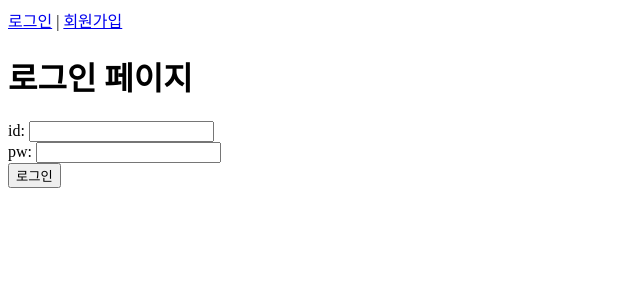
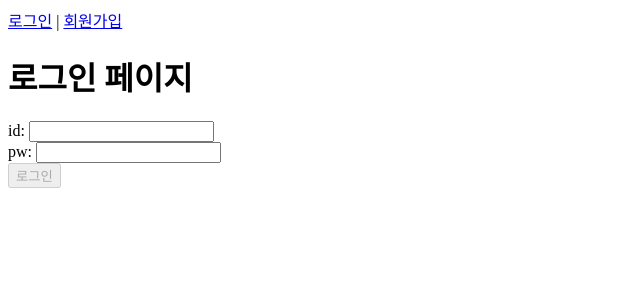
Before and after one commit to nakedthunder/vue-endgame, a Vue app in the folder vue-til/: page /login in a window 1280 px wide. Shown: the top 300 px of the page, without its empty margins (0-640 px from the left). Built offline with nearby package versions, Linux system fonts and the light colour scheme.

Commit message:
add validate email and check empty pwd

```diff
--- a/vue-til/src/components/LoginForm.vue
+++ b/vue-til/src/components/LoginForm.vue
@@ -8,13 +8,16 @@
       <label for="password">pw: </label>
       <input type="text" id="password" v-model="password" />
     </div>
-    <button type="submit">로그인</button>
+    <button :disabled="!isUsernameValid || !password" type="submit">
+      로그인
+    </button>
     <p>{{ logMessage }}</p>
   </form>
 </template>
 
 <script>
 import { loginUser } from '@/api/index';
+import { validateEmail } from '@/utils/validation';
 export default {
   data() {
     return {
@@ -24,8 +27,15 @@ export default {
       logMessage: '',
     };
   },
+  computed: {
+    isUsernameValid() {
+      return validateEmail(this.username);
+    },
+  },
   methods: {
     async submitForm() {
+      try {
+        //필요한 로직
         const userData = {
           username: this.username,
           password: this.password,
@@ -35,6 +45,15 @@ export default {
         console.log(data.user.username);
         this.logMessage = `${data.user.username} 님 환영합니다.`;
         this.initForm();
+      } catch (error) {
+        //에러 핸들링한 코드
+        //Network > response
+        // console.log(error.ressponse); 에러로그 메세지를 담아 노출
+        this.logMessage = error.response.data;
+      } finally {
+        //사용하는 곳이 중복된다면
+        this.initForm();
+      }
     },
     initForm() {
       this.username = '';
--- /dev/null
+++ b/vue-til/src/utils/validation.js
@@ -0,0 +1,9 @@
+const validateEmail = email => {
+  return String(email)
+    .toLowerCase()
+    .match(
+      /^(([^<>()[\]\\.,;:\s@"]+(\.[^<>()[\]\\.,;:\s@"]+)*)|(".+"))@((\[[0-9]{1,3}\.[0-9]{1,3}\.[0-9]{1,3}\.[0-9]{1,3}\])|(([a-zA-Z\-0-9]+\.)+[a-zA-Z]{2,}))$/,
+    );
+};
+
+export { validateEmail };
```
Lines whose indentation alone changed are shown as unchanged.
